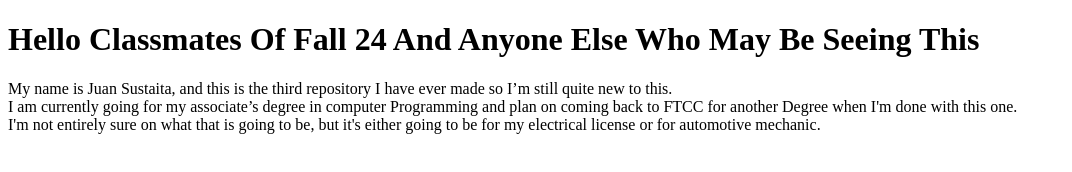
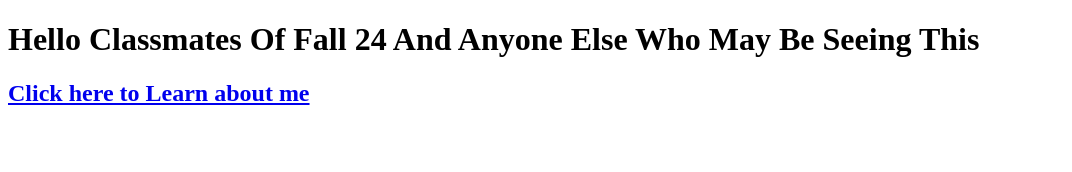
Before and after one commit to JuanSustaita/CSC-113, a plain HTML site: page index.html in a window 1280 px wide. Shown: the whole page, without its empty margins (0-1072 px from the left). Drawn offline with Linux system fonts and the light colour scheme.

Commit message:
Update index.html

```diff
--- a/index.html
+++ b/index.html
@@ -2,15 +2,14 @@
 <html>
     <head>
         <title>Welcome To My GitHub Page.</title>
+        <link rel="stylesheet" href="styles.css">
     </head>
     <body>
+        <div class="container">
         <h1>
             Hello Classmates Of Fall 24 And Anyone Else Who May Be Seeing This
         </h1>
-        <p>
-            My name is Juan Sustaita, and this is the third repository I have ever made so I’m still quite new to this.<br>
-            I am currently going for my associate’s degree in computer Programming and plan on coming back to FTCC for another Degree when I'm done with this one.<br>
-            I'm not entirely sure on what that is going to be, but it's either going to be for my electrical license or for automotive mechanic.
-        </p>
+        <a href="./about."><h2>Click here to Learn about me</h2></a>
+        </div>
     </body>
 </html>
```
